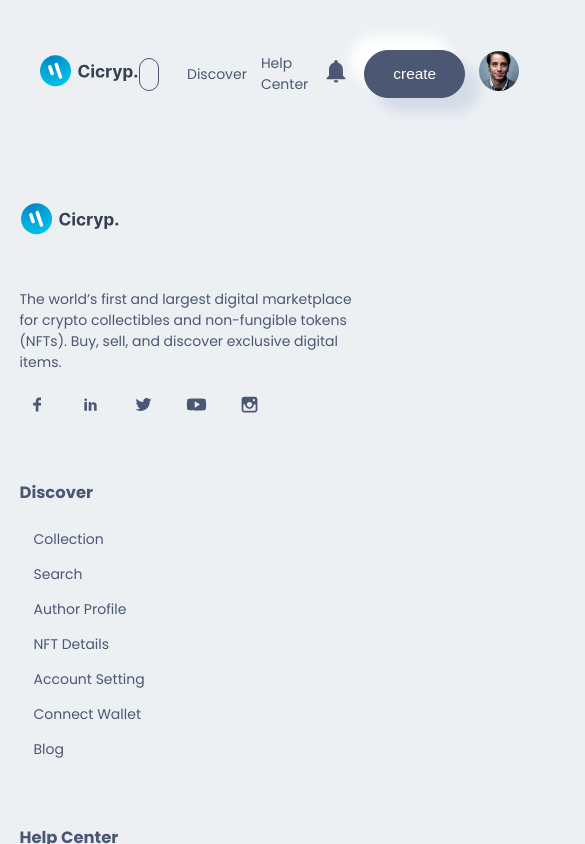
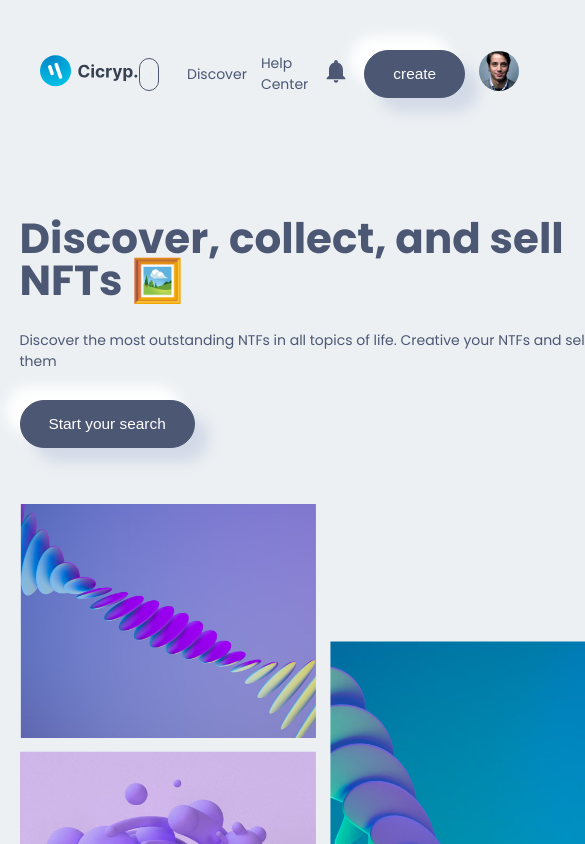
Before and after one commit to Hadhemi33/Template-NFTMarketplacearket, a Next.js app: page / in a window 390 px wide. Shown: the top 844 px of the page, 585 px wide, since content can reach past the window. Built offline with nearby package versions, Linux system fonts and the light colour scheme.

Commit message:
HeroSection

```diff
--- /dev/null
+++ b/components/HeroSection/HeroSection.jsx
@@ -0,0 +1,34 @@
+import React from 'react'
+import Image from "next/image";
+
+//INTERNAL IMPORT
+import Style from "./HeroSection.module.css";
+import { Button } from "../componentIndex";
+import images from "../../img";
+
+const HeroSection = () => {
+  return (
+    <div className={Style.heroSection}>
+    <div className={Style.heroSection_box}>
+      <div className={Style.heroSection_box_left}>
+        <h1>Discover, collect, and sell NFTs 🖼️</h1>
+        <p>
+          Discover the most outstanding NTFs in all topics of life. Creative
+          your NTFs and sell them
+        </p>
+        <Button btnName="Start your search" />
+      </div>
+      <div className={Style.heroSection_box_right}>
+        <Image
+          src={images.hero}
+          alt="Hero section"
+          width={600}
+          height={600}
+        />
+      </div>
+    </div>
+  </div>
+  )
+}
+
+export default HeroSection
--- /dev/null
+++ b/components/HeroSection/HeroSection.module.css
@@ -0,0 +1,46 @@
+
+.heroSection{
+    width: 80%;
+    margin: 3rem auto;
+}
+
+.heroSection_box{
+    display: grid;
+    grid-template-columns: repeat(2, 1fr);
+    gap: 2rem;
+}
+
+.heroSection_box_left{
+    padding-right: 6rem;
+}
+
+.heroSection_box_left h1{
+    font-size: 5rem;
+    line-height: 1;
+}
+
+.heroSection_box_left p{
+    margin-bottom:  2rem;
+}
+
+@media screen and (max-width: 35em) {
+    .heroSection{
+        width: 90%;
+    }
+}
+
+@media screen and (max-width: 55em) {
+    .heroSection_box{
+        grid-template-columns: 1fr;
+        gap: 4rem;
+    }
+
+    .heroSection_box_left{
+        padding-right: 2rem;
+    }
+
+    .heroSection_box_left h1{
+        line-height: 1;
+        font-size: 3rem;
+    }
+}
--- a/components/componentIndex.js
+++ b/components/componentIndex.js
@@ -1,5 +1,6 @@
 import Button  from './Button/Button'
 import Footer from './Footer/Footer'
 import NavBar from './NavBar/NavBar'
+import HeroSection from './HeroSection/HeroSection'
 
-export { Button, Footer, NavBar };
+export { Button, Footer, NavBar, HeroSection };
--- a/pages/_app.js
+++ b/pages/_app.js
@@ -1,14 +1,14 @@
-import "@/styles/globals.css";
+import "../styles/globals.css";
 
+//INTRNAL IMPORT
+import { NavBar, Footer } from "../components/componentIndex";
 
-import NavBar from "@/components/NavBar/NavBar";
-import { Footer } from "@/components/componentIndex";
+const MyApp = ({ Component, pageProps }) => (
+  <div>
+    <NavBar />
+    <Component {...pageProps} />
+    <Footer />
+  </div>
+);
 
-const App = ({ Component, pageProps }) =>
-<div>
-    <NavBar/>
-      {/*<Component {...pageProps} />*/}
-    <Footer />
-</div>
-
-export default App;
+export default MyApp;
--- a/pages/index.js
+++ b/pages/index.js
@@ -1,8 +1,15 @@
-import NavBar from "@/components/NavBar/NavBar";
 import React from "react";
 
+//INTERNAL IMPORT
+import Style from "../styles/index.module.css";
+import { HeroSection } from "../components/componentIndex";
+
 const Home = () => {
-  return <div>home</div>
-}
+  return (
+    <div className={Style.homePage}>
+      <HeroSection />
+    </div>
+  );
+};
 
 export default Home;
```
Also changed, not shown: styles/index.module.css (added).
